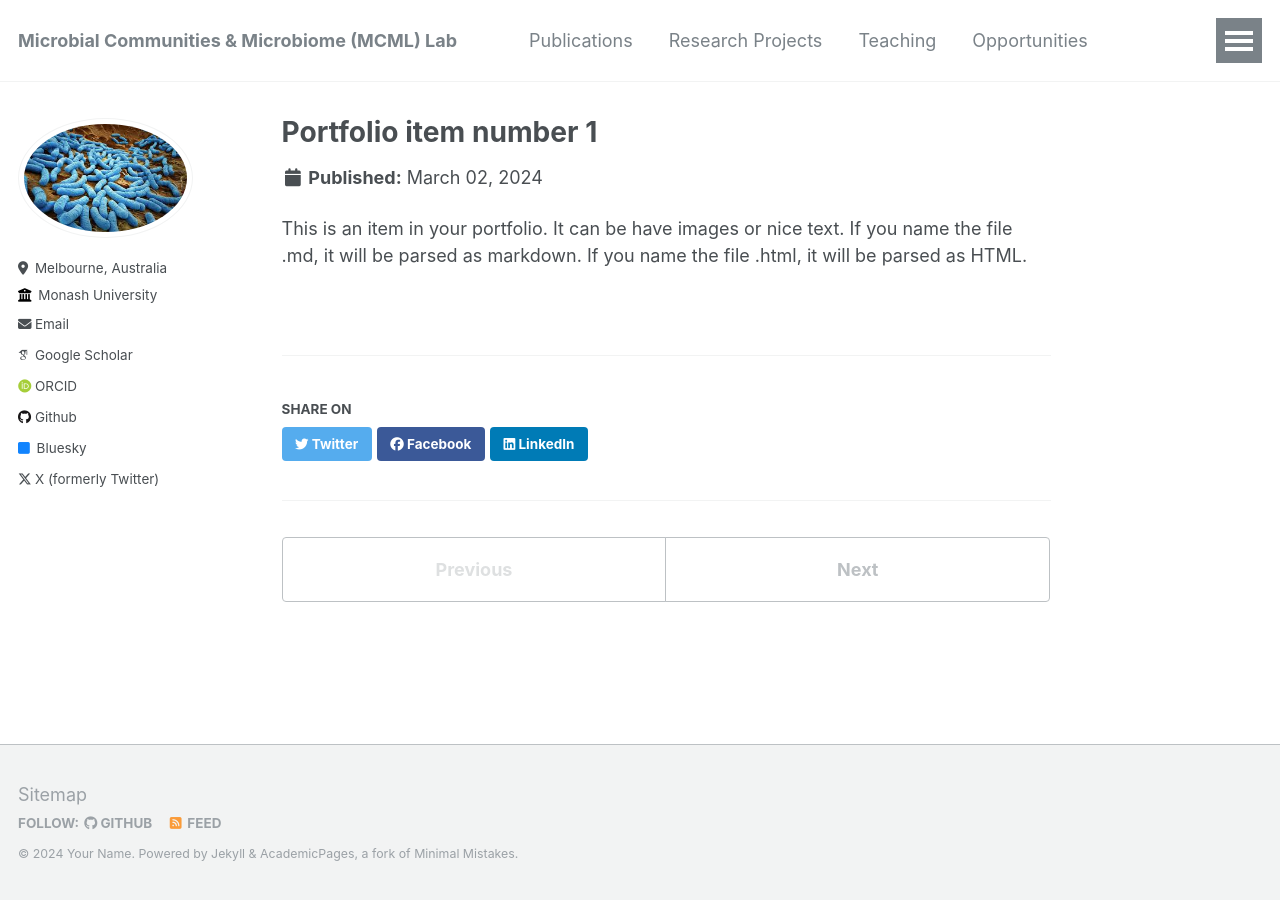
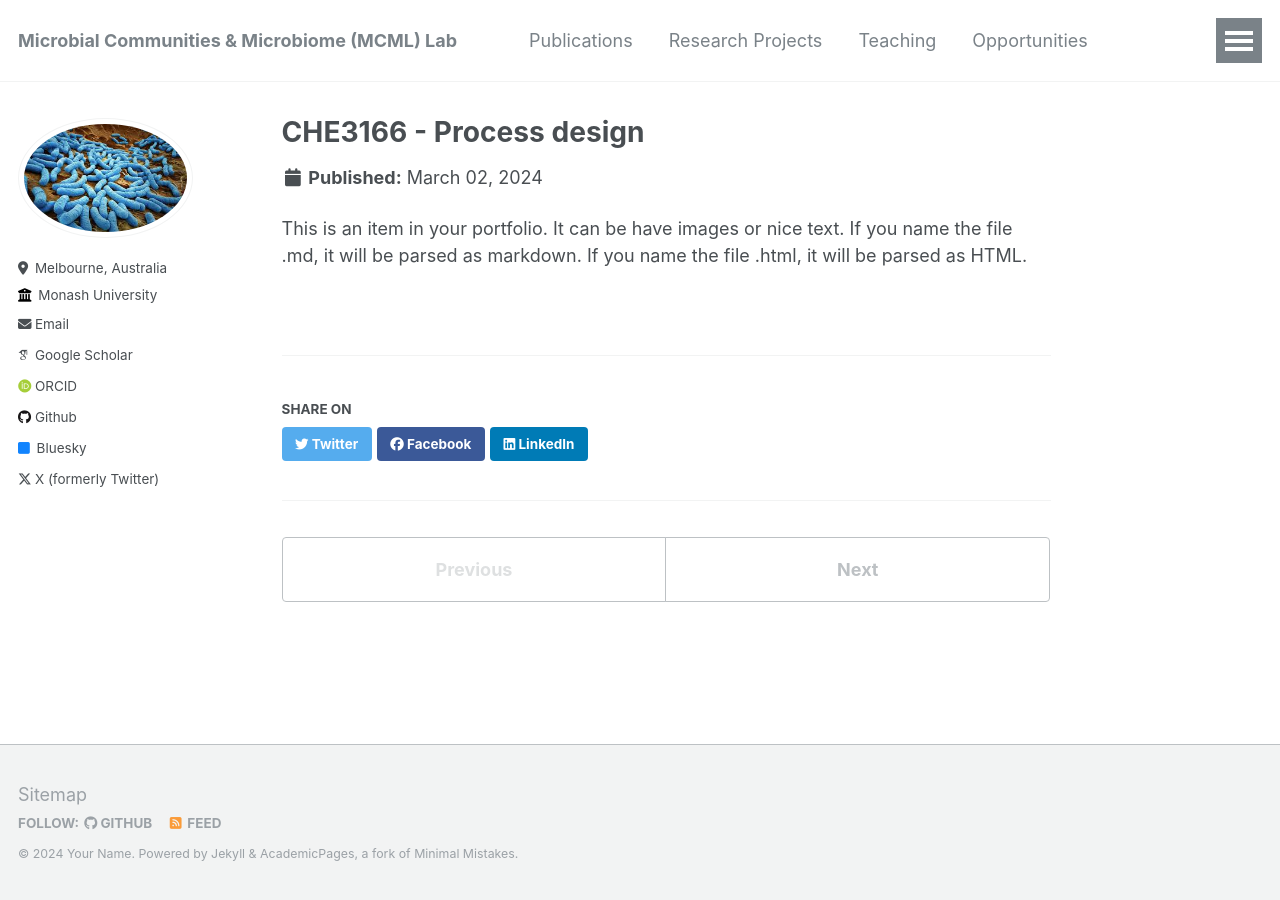
Before and after one commit to AminValiei/valieilab, a Jekyll site: the page built from _portfolio/portfolio-1.md, in a window 1280 px wide. Built offline with Jekyll 4.4.1, drawn with Linux system fonts in a browser that asks for light colours; some web fonts are replaced.

Commit message:
Update portfolio-1.md

```diff
--- a/_portfolio/portfolio-1.md
+++ b/_portfolio/portfolio-1.md
@@ -1,6 +1,6 @@
 ---
-title: "Portfolio item number 1"
-excerpt: "Short description of portfolio item number 1<br/><img src='/images/500x300.png'>"
+title: "CHE3166 - Process design"
+excerpt: ""
 collection: portfolio
 ---
 
```
